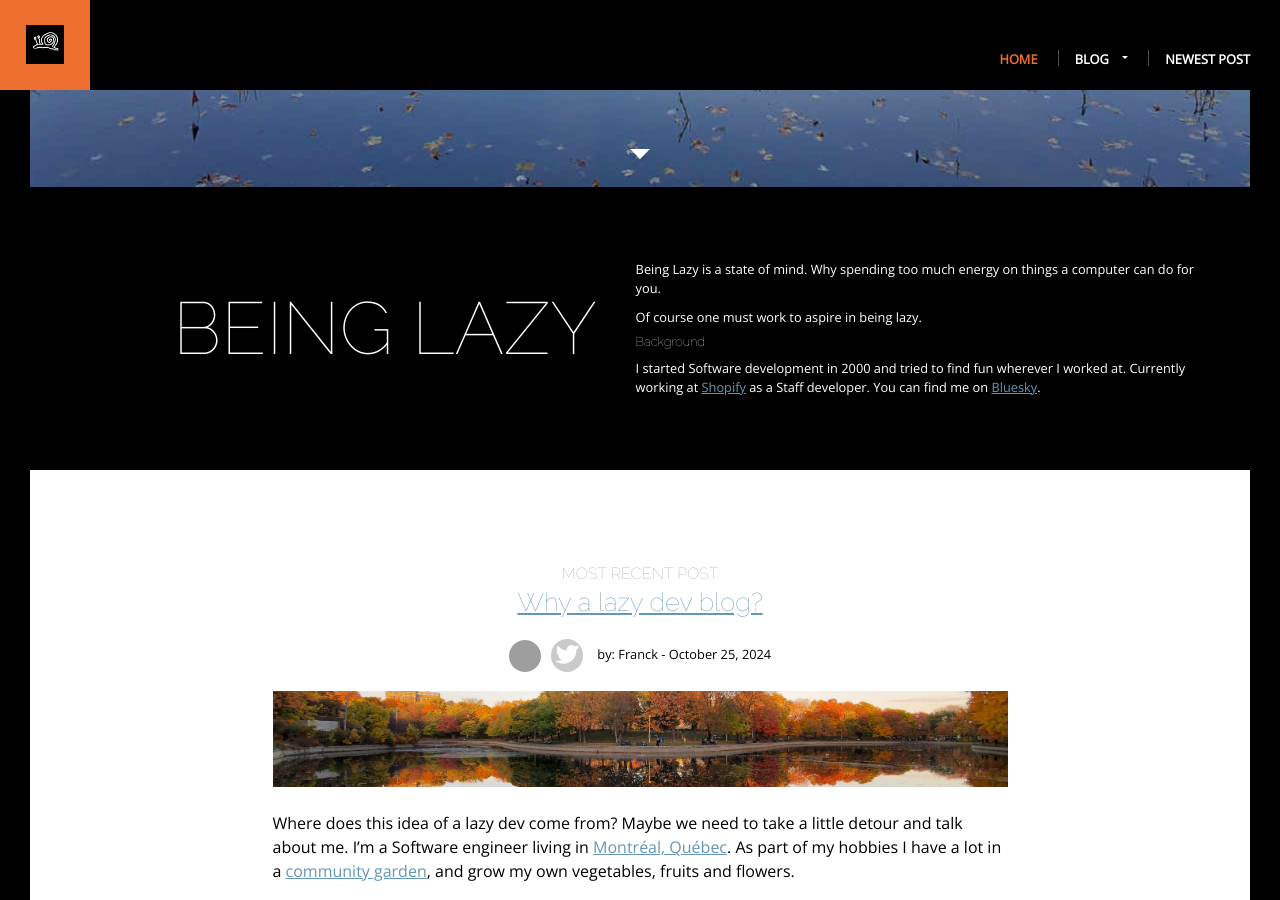
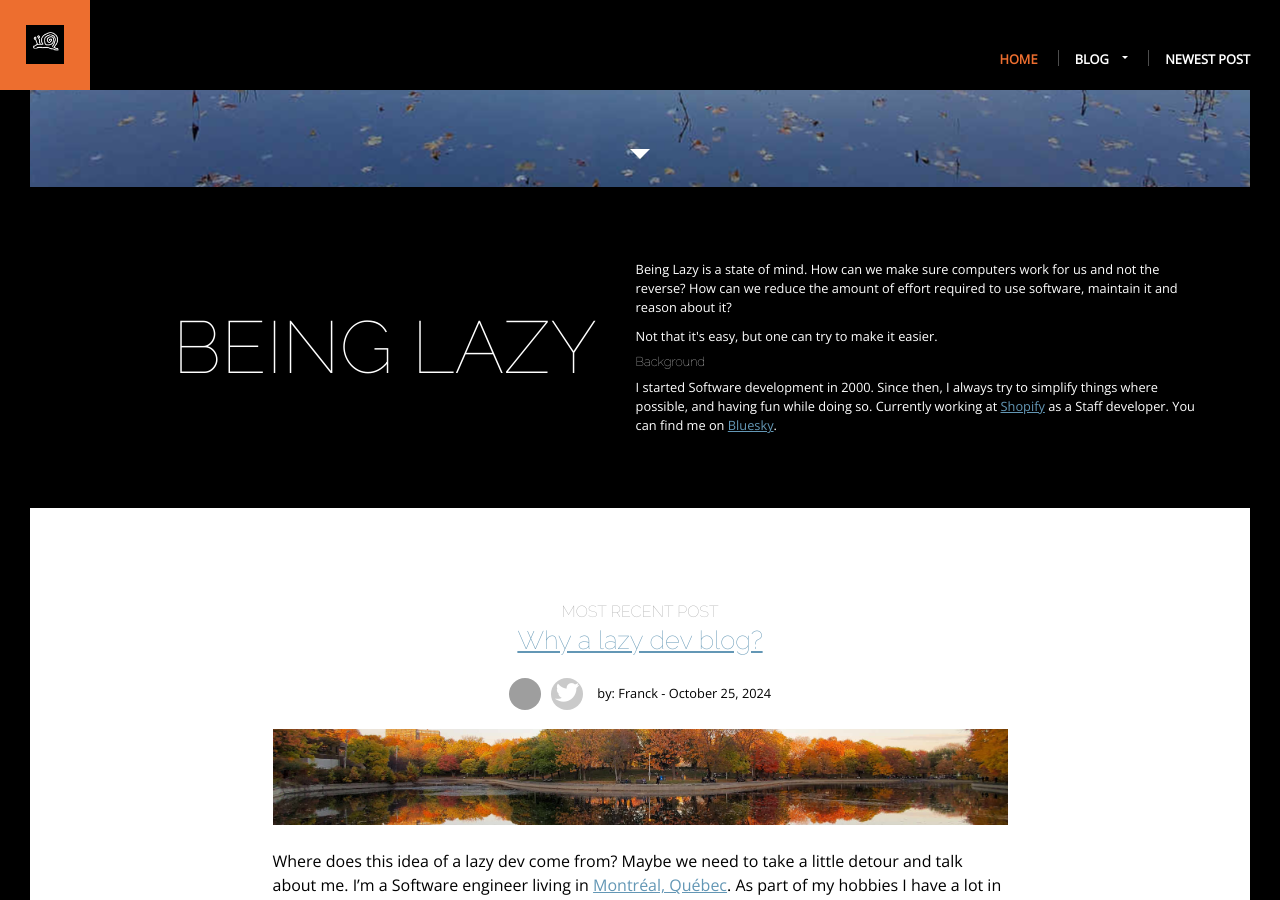
Before and after one commit to fdelache/fdelache.github.io, a Jekyll site: the page built from index.html, in a window 1280 px wide and 900 px high, scrolled down 713 px. Built offline with Jekyll 4.4.1, drawn with Linux system fonts in a browser that asks for light colours; nearby versions of some CDN libraries; grey boxes are pictures that could not be loaded.

Commit message:
Update the callout wording

```diff
--- a/index.html
+++ b/index.html
@@ -18,14 +18,15 @@ description: Blog about being a lazy dev
         <h1 class="callout-title">Being Lazy</h1>
         <div class="callout-copy">
             <p>
-                Being Lazy is a state of mind. Why spending too much energy on things a computer can do for you.
+                Being Lazy is a state of mind. How can we make sure computers work for us and not the reverse?
+                How can we reduce the amount of effort required to use software, maintain it and reason about it?
             </p>
             <p>
-                Of course one must work to aspire in being lazy.
+                Not that it's easy, but one can try to make it easier.
             </p>
             <h3>Background</h3>
             <p>
-                I started Software development in 2000 and tried to find fun wherever I worked at.
+                I started Software development in 2000. Since then, I always try to simplify things where possible, and having fun while doing so.
                 Currently working at <a href="https://www.shopify.com">Shopify</a> as a Staff developer.
                 You can find me on <a href="https://bsky.app/profile/franck.isalazy.dev">Bluesky</a>.
             </p>
```
